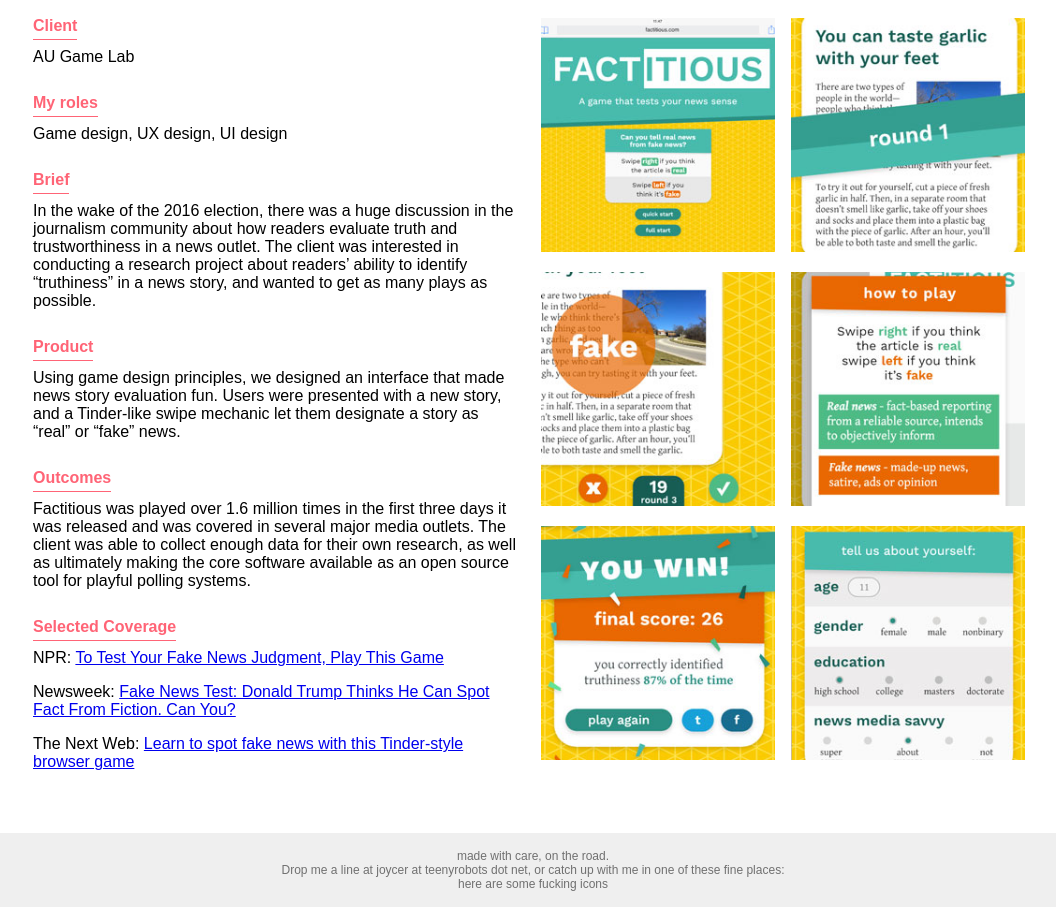
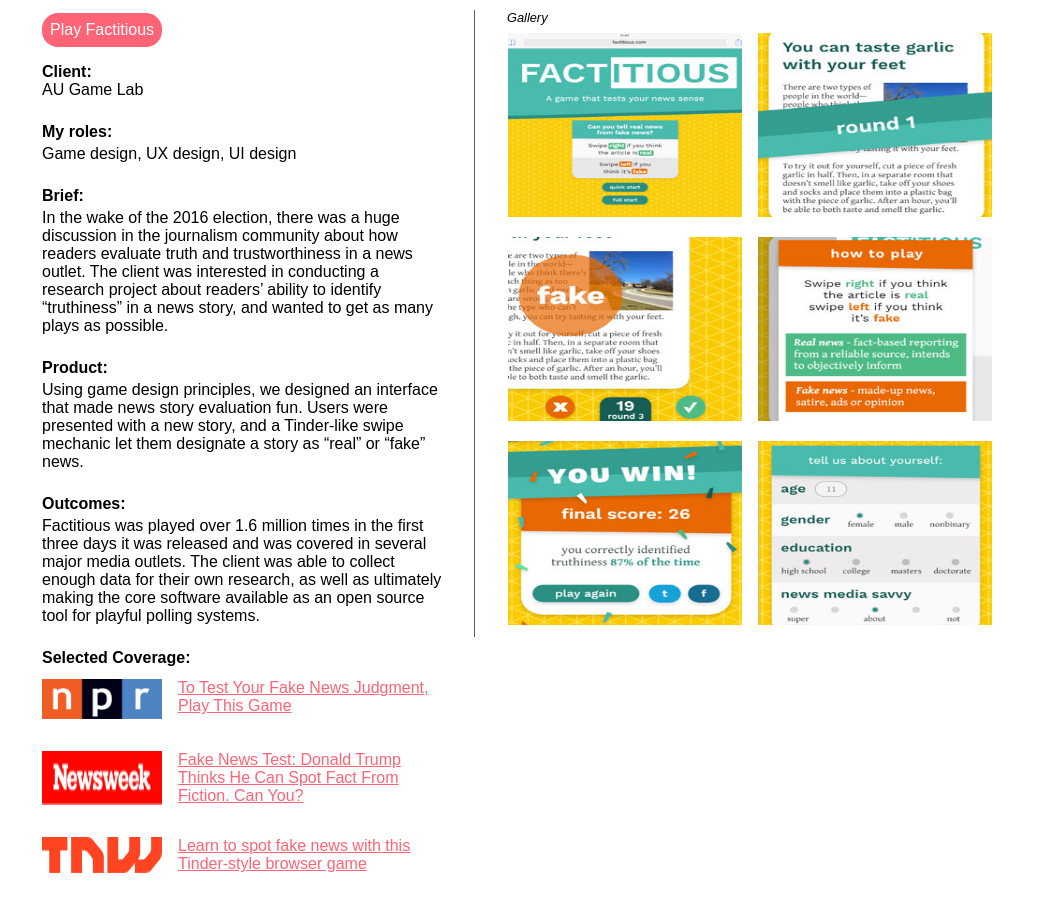
Before and after one commit to teenyrobots/biosite2018, a plain HTML site: page project.html in a window 1280 px wide. Shown: the part 680-1588 px from the top of the page, without its empty margins (107-1163 px from the left). Drawn offline with nearby package versions, Linux system fonts and the light colour scheme; a web font is replaced by a local one.

Commit message:
adds visual elements to the copy section of project template to break up the space more

```diff
--- a/project.html
+++ b/project.html
@@ -43,20 +43,23 @@
     <div class="copy">
         <h1 id="projectName">Project Name</h1>
         <h2 id="projectType">newsgame</h2>
-        <h3>Client</h3>
+        <a href="work.html" target="_blank"><div class="button">Play Factitious</div></a>
+        <h3>Client:</h3>
         <p id="projectClient">AU Game Lab</p>
-        <h3>My roles</h3>
+        <h3>My roles:</h3>
         <p id="projectRoles">Game design, UX design, UI design</p>
-        <h3>Brief</h3>
+        <h3>Brief:</h3>
         <p id="projectBrief">In the wake of the 2016 election, there was a huge discussion in the journalism community about how readers evaluate truth and trustworthiness in a news outlet. The client was interested in conducting a research project about readers’ ability to identify “truthiness” in a news story, and wanted to get as many plays as possible.</p>
-        <h3>Product</h3>
+        <h3>Product:</h3>
         <p id="projectProduct">Using game design principles, we designed an interface that made news story evaluation fun. Users were presented with a new story, and a Tinder-like swipe mechanic let them designate a story as “real” or “fake” news.</p>
-        <h3>Outcomes</h3>
+        <h3>Outcomes:</h3>
         <p id="projectOutcomes">Factitious was played over 1.6 million times in the first three days it was released and was covered in several major media outlets. The client was able to collect enough data for their own research, as well as ultimately making the core software available as an open source tool for playful polling systems.</p>
-        <h3>Selected Coverage</h3>
-        <p>NPR: <a href="https://www.npr.org/sections/ed/2017/07/03/533676536/test-your-fake-news-judgement-play-this-game">To Test Your Fake News Judgment, Play This Game</a></p>
-        <p>Newsweek: <a href="http://www.newsweek.com/fake-news-test-donald-trump-thinks-he-can-spot-fact-fiction-can-you-631626">Fake News Test: Donald Trump Thinks He Can Spot Fact From Fiction. Can You?</a></p>
-        <p>The Next Web: <a href="https://thenextweb.com/shareables/2017/07/17/learn-to-spot-fake-news-with-this-tinder-style-browser-game/">Learn to spot fake news with this Tinder-style browser game</a></p>
+        <h3>Selected Coverage:</h3>
+        <ul>
+            <li><img src="assets/logos/npr.png" id="npr"><a href="https://www.npr.org/sections/ed/2017/07/03/533676536/test-your-fake-news-judgement-play-this-game" target="_blank">To Test Your Fake News Judgment, Play This Game</a></li>
+            <li><img src="assets/logos/newsweek.png" id="newsweek"><a href="http://www.newsweek.com/fake-news-test-donald-trump-thinks-he-can-spot-fact-fiction-can-you-631626">Fake News Test: Donald Trump Thinks He Can Spot Fact From Fiction. Can You?</a></li>
+            <li><img src="assets/logos/thenextweb.png" id="thenextweb"><a href="https://thenextweb.com/shareables/2017/07/17/learn-to-spot-fake-news-with-this-tinder-style-browser-game/">Learn to spot fake news with this Tinder-style browser game</a></li>
+        </ul>
     </div>
     <section
             data-featherlight-gallery
@@ -64,6 +67,7 @@
     >
         <!--<h4>gallery</h4>-->
         <div class="thumbs">
+            <h4>Gallery</h4>
             <a href="projects/slug/images/1.jpg"><img src="projects/slug/thumbs/1.jpg"></a>
             <a href="projects/slug/images/2.jpg"><img src="projects/slug/thumbs/2.jpg"></a>
             <a href="projects/slug/images/3.jpg"><img src="projects/slug/thumbs/3.jpg"></a>
--- a/styles.css
+++ b/styles.css
@@ -22,6 +22,14 @@
     position: relative;
     padding-bottom: 8rem;
     min-height: 100%;
+}
+
+a {
+    color: #FF6476;
+}
+
+a:hover {
+    color: #C43F4E;
 }
 
 header {
@@ -65,6 +73,10 @@
     font-size: 1.15em;
     margin-bottom: .25em;
     padding-bottom: .41em;
+}
+
+header a:hover {
+    color: black;
 }
 
 header a:hover li {
@@ -157,6 +169,16 @@
     border-bottom: 8px #FF6476 solid;
 }
 
+.button {
+    color: white;
+    background-color: #FF6476;
+    padding: .5em;
+    display: inline-block;
+    border-radius: 1em;
+    -moz-border-radius: 1em;
+    margin: 1em 0;
+}
+
 .content {
     width: 95%;
     max-width: 1000px;
@@ -215,12 +237,13 @@
 .project h3 {
     font-weight: 600;
     font-size: 1em;
-    padding: .25em 0;
-    margin: 1em 0 0 0;
-    border-style: none none solid none;
+    margin: 1.5em 0 .25em 0;
     border-width: .05em;
-    color: #FF6476;
-    display: inline-block;
+    color: black;
+}
+
+.project h3:first-of-type {
+    margin: 0;
 }
 
 .hero {
@@ -228,27 +251,65 @@
 }
 
 .copy {
-    width: 500px;
+    width: 400px;
     max-width: 95%;
-    padding-right: 1em;
+    /*padding-right: 2em;*/
+    /*margin-right: 2em;*/
 }
 
+.border {
+    border-style: none solid none none;
+    border-width: 1px;
+    border-color: #5e5e5e;
+    padding-right: 2em;
+    margin-right: 2em;
+}
+
+
 .copy p {
-    padding: .5em 0;
+    margin: 0 0 .5;
+}
+
+.copy ul {
+    margin: .5em 0 0 0;
+    list-style-type: none;
+}
+
+.copy li {
+    display: flex;
+    padding: 0;
+    margin: 0;
+    margin-bottom: 2em;
+}
+
+.copy li img {
+    padding-right: 1em;
 }
 
 .thumbs {
     display: flex;
     flex-wrap: wrap;
     justify-content: center;
-    width: 500px;
+    width: 550px;
     max-width: 100%;
-    padding-top: 3em;
+    margin: 3em 0 0 2em;
+    border-style: none none none solid;
+    border-width: 1px;
+    border-color: #5e5e5e;
 }
 
 .thumbs img {
     width: 250px;
+    height: 200px;
     padding: .5em;
+}
+
+.thumbs h4 {
+    width: 100%;
+    margin-left: 2.5em;
+    font-weight: 200;
+    font-style: italic;
+    font-size: .8em;
 }
 
 #intro {
```
Also changed, not shown: assets/logos/newsweek.png (added), assets/logos/npr.png (added), assets/logos/thenextweb.png (added), 2 other files.
